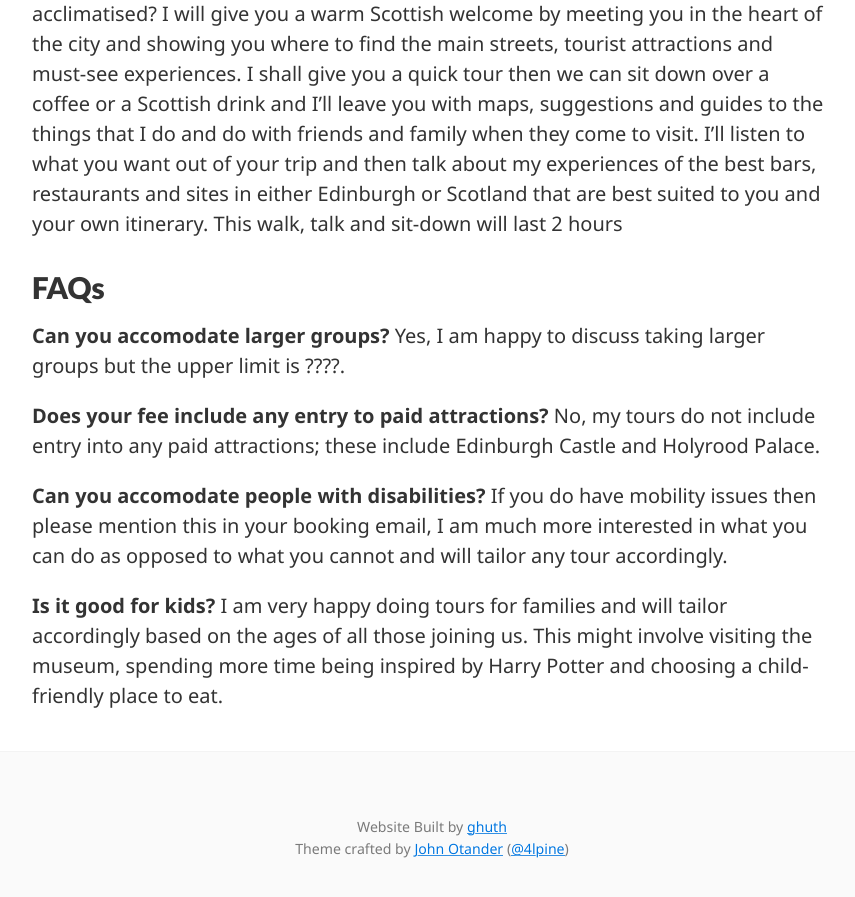
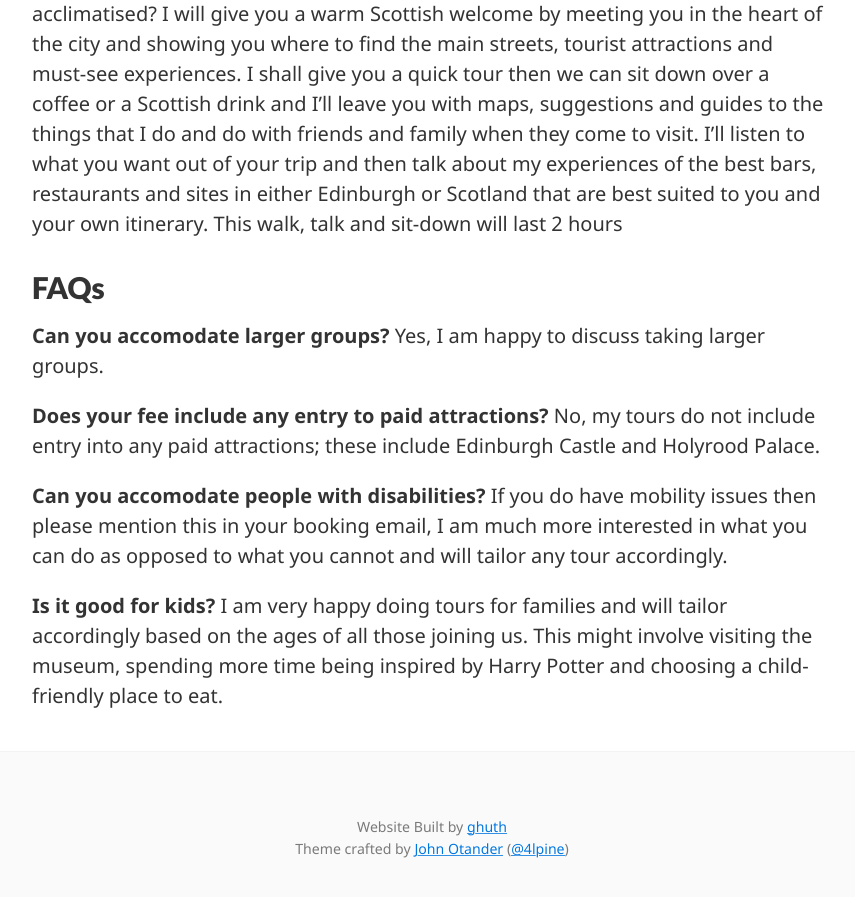
Before and after one commit to gdweegee/gdweegee.github.io, a Jekyll site: the page built from tours.md, in a window 1280 px wide and 900 px high, scrolled down 1864 px. Shown: the top 897 px of the window, without its empty margins (208-1063 px from the left). Built offline with Jekyll 4.4.1, drawn with Linux system fonts in a browser that asks for light colours.

Commit message:
update tours.md

```diff
--- a/tours.md
+++ b/tours.md
@@ -42,7 +42,7 @@ Are you new to Edinburgh and or Scotland and want a friendly face to get you acc
 
 
 ## FAQs
-__Can you accomodate larger groups?__ Yes, I am happy to discuss taking larger groups but the upper limit is ????.
+__Can you accomodate larger groups?__ Yes, I am happy to discuss taking larger groups.
 
 __Does your fee include any entry to paid attractions?__ No, my tours do not include entry into any paid attractions; these include Edinburgh Castle and Holyrood Palace.
 
```
